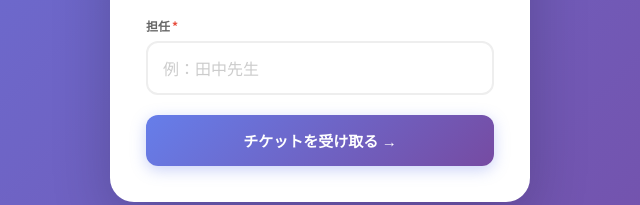
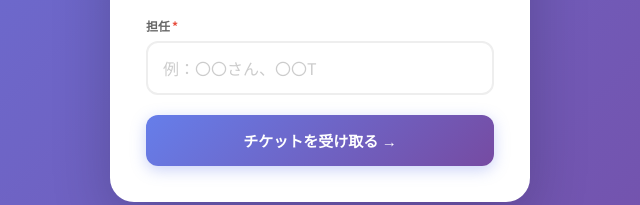
Before and after one commit to berserk0601kaito-jpg/event-admin, a website: page index.html in a window 1280 px wide. Shown: the part 565-770 px from the top of the page, 320-960 px from the left. Drawn offline with Linux system fonts and the light colour scheme.

Commit message:
Update 担任 placeholder text

```diff
--- a/index.html
+++ b/index.html
@@ -193,7 +193,7 @@
       </div>
       <div class="form-group">
         <label>担任<span class="required">*</span></label>
-        <input type="text" id="newTanin" placeholder="例：田中先生" autocomplete="off" autocorrect="off">
+        <input type="text" id="newTanin" placeholder="例：〇〇さん、〇〇T" autocomplete="off" autocorrect="off">
       </div>
       <button class="btn btn-primary" id="newBtn">チケットを受け取る →</button>
     </div>
```
